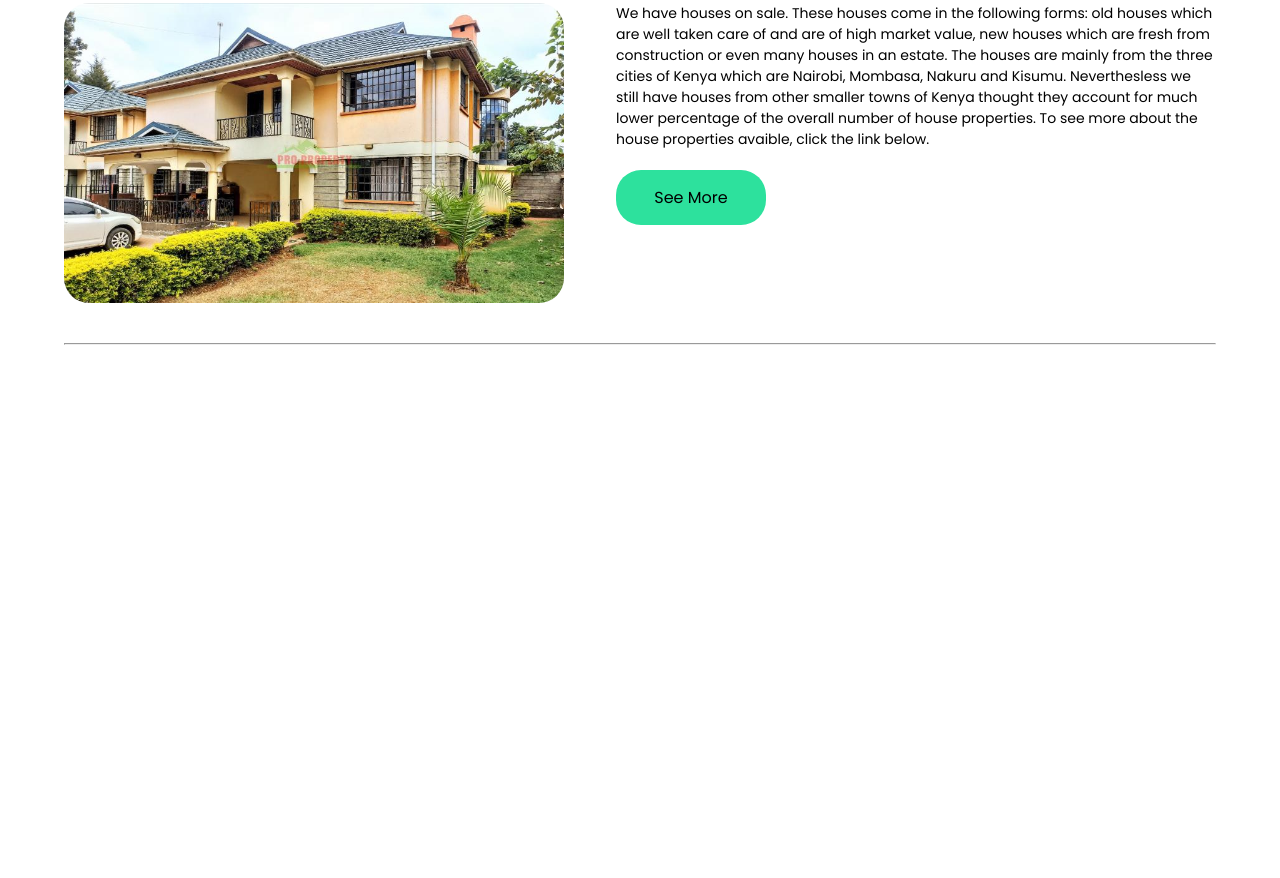
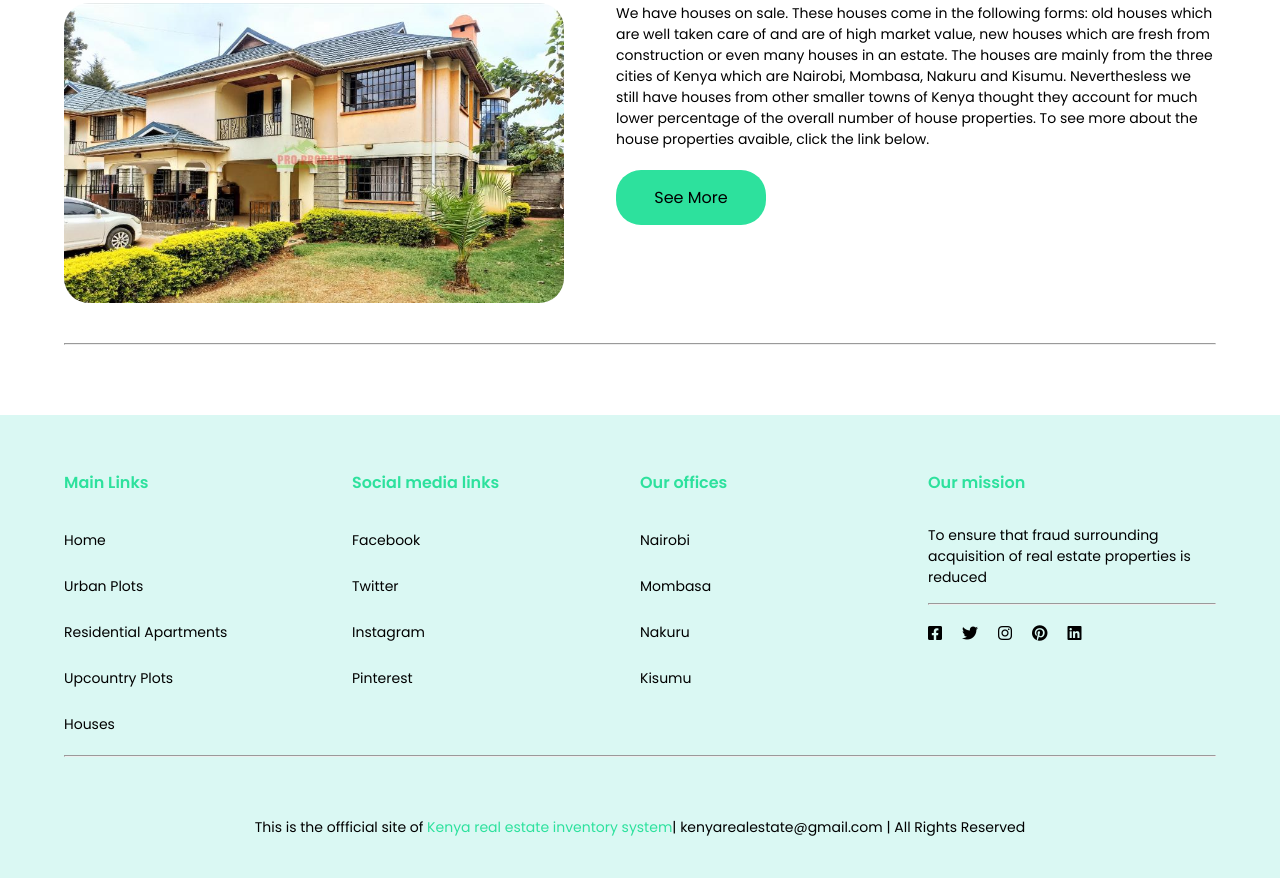
Before and after one commit to muendokennedy/realestate-frontend, a plain HTML site: page index.html in a window 1280 px wide. Shown: the part 1666-2544 px from the top of the page. Before the commit the page ends 2031 px from the top, so only its background shows below. Drawn offline with Linux system fonts and the light colour scheme.

Commit message:
Finished the styling and design of the footer section

```diff
--- a/css/style.css
+++ b/css/style.css
@@ -155,3 +155,55 @@ nav .links:hover{
   width: 15rem;
   margin: 2rem 0;
 }
+/* The footer styling */
+footer{
+  font-size: 1.4rem;
+  background: var(--footer-background-color);
+  padding: 4rem 5%;
+  margin: 5rem 0 0 0;
+}
+footer .footer-info-box{
+  display: grid;
+  grid-template-columns: repeat(auto-fit, minmax(25rem, 1fr));
+}
+footer .link-box a{
+  margin: 1.5rem 0;
+  transition: all .3s ease-in-out;
+}
+footer .link-box a:hover{
+  color: var(--primary);
+}
+footer .link-box a{
+  display: block;
+  color: var(--primary-text-color);
+  text-decoration: none;
+  padding: .5rem 0;
+}
+footer .footer-box-title{
+  font-size: 1.6rem;
+  font-weight: 600;
+  color: var(--primary);
+}
+footer p{
+  padding: 1.5rem 0;
+}
+footer .social-media-icons{
+  color: var(--primary-text-color);
+  display: flex;
+  margin: 2rem 0;
+  gap: 2rem;
+}
+footer .social-media-icons i{
+  font-size: 1.6rem;
+  transition: all .3s ease-in-out;
+}
+footer .social-media-icons i:hover{
+  color: var(--primary);
+}
+footer .copyright-box{
+  text-align: center;
+  padding: 6rem 0 0 0;
+}
+footer .copyright-box span{
+  color: var(--primary);
+}
--- a/index.html
+++ b/index.html
@@ -98,5 +98,46 @@
     </div>
     <hr>
   </section>
+    <!-- The footer section -->
+    <footer>
+      <div class="footer-info-box">
+        <div class="link-box">
+          <p class="footer-box-title">Main Links</p>
+          <a href="index.php">Home</a>
+          <a href="urban.php">Urban Plots</a>
+          <a href="apartments.php">Residential Apartments</a>
+          <a href="upcountry.php">Upcountry Plots</a>
+          <a href="houses.php">Houses</a>
+        </div>
+        <div class="link-box">
+          <p class="footer-box-title">Social media links</p>
+          <a href="#">Facebook</a>
+          <a href="#">Twitter</a>
+          <a href="#">Instagram</a>
+          <a href="#">Pinterest</a>
+        </div>
+        <div class="link-box">
+          <p class="footer-box-title">Our offices</p>
+          <a href="#">Nairobi</a>
+          <a href="#">Mombasa</a>
+          <a href="#">Nakuru</a>
+          <a href="#">Kisumu</a>
+        </div>
+        <div class="link-box">
+          <p class="footer-box-title">Our mission</p>
+          <p>To ensure that fraud surrounding acquisition of real estate properties is reduced</p>
+          <hr>
+          <div class="social-media-icons">
+            <i class="fa-brands fa-square-facebook"></i>
+            <i class="fa-brands fa-twitter"></i>
+            <i class="fa-brands fa-instagram"></i>
+            <i class="fa-brands fa-pinterest"></i>
+            <i class="fa-brands fa-linkedin"></i>
+          </div>
+        </div>
+      </div>
+      <hr>
+      <div class="copyright-box">This is the offficial site of <span>Kenya real estate inventory system</span>| kenyarealestate@gmail.com | All Rights Reserved</div>
+    </footer>
 </body>
 </html>
```
